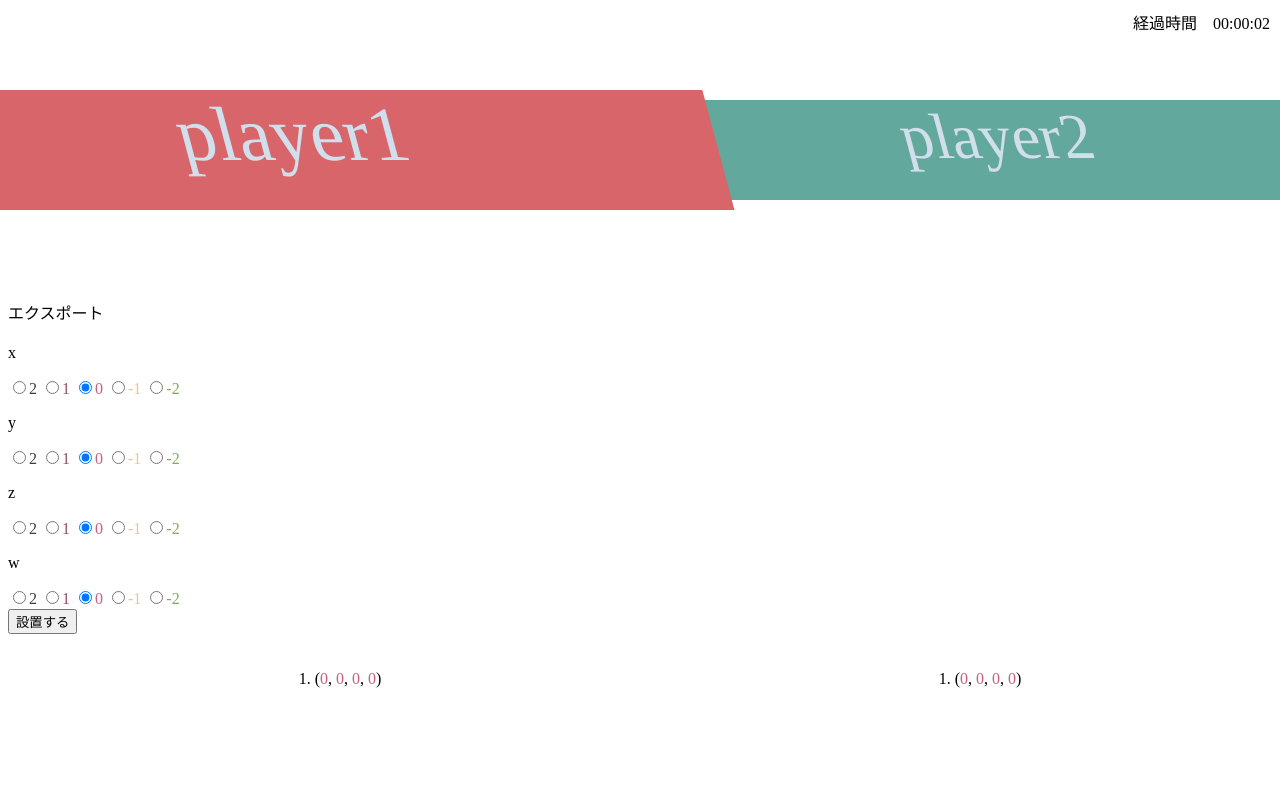
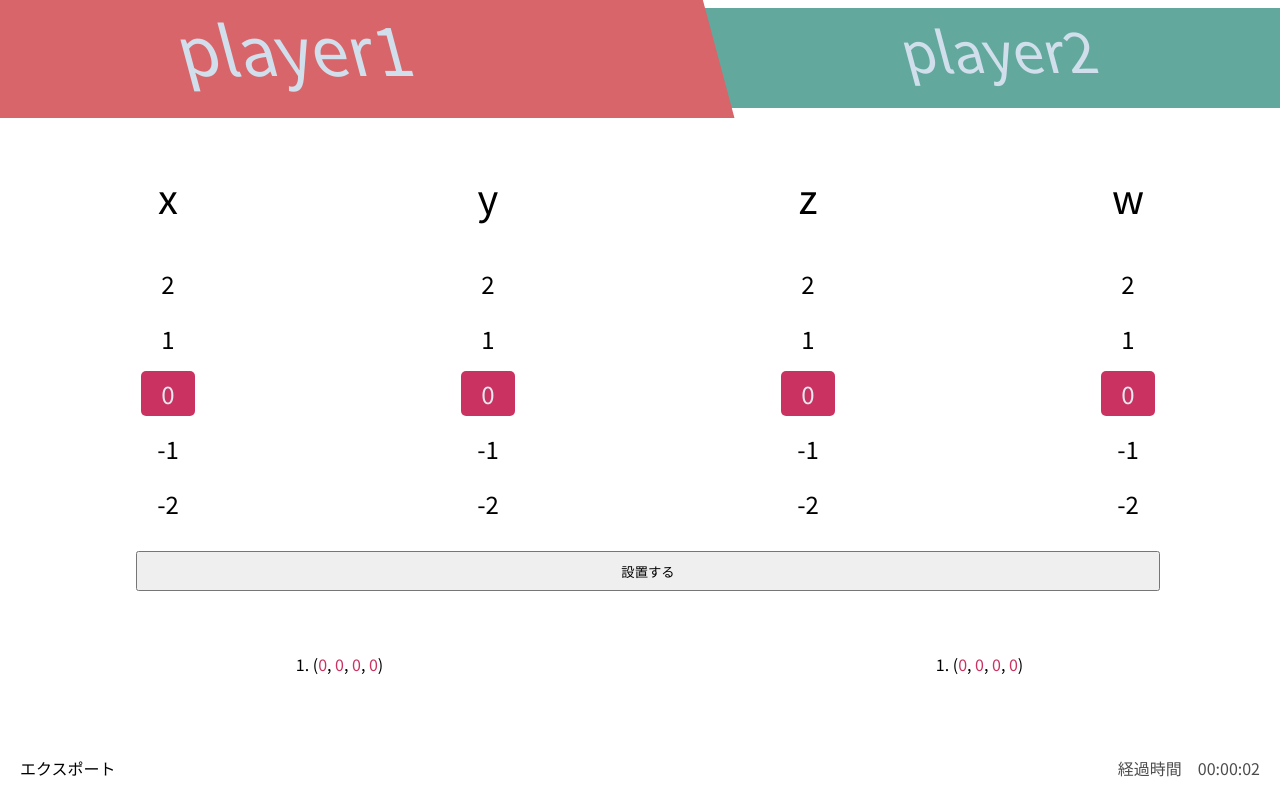
Before and after one commit to fazerog02/FourDimTicTacToe, a plain HTML site: page index.html in a window 1280 px wide. Both pictures are taken after a click on the button "スタート". Shown: the top 800 px of the page. Drawn offline with Linux system fonts and the light colour scheme.

Commit message:
[change]controller design

```diff
--- a/game.css
+++ b/game.css
@@ -1,4 +1,7 @@
+@import url('https://fonts.googleapis.com/css2?family=Noto+Sans+JP&display=swap');
+
 body{
+    font-family: 'Noto Sans JP', sans-serif;
     overflow-x: hidden;
 }
 
@@ -18,17 +21,17 @@ body{
     background-color: #62A89C;
 }
 
-.position_top_right{
-    position: absolute;
-    top: 10px;
-    right: 10px;
+#clock{
+    position: fixed;
+    bottom: 20px;
+    right: 20px;
+    opacity: 0.7;
 }
 
 #label_div{
     display: grid;
     grid-template-columns: 50vw;
-    margin-top: 100px;
-    margin-bottom: 100px;
+    margin-bottom: 20px;
 }
 #player0_label{
     position: relative;
@@ -39,7 +42,7 @@ body{
     transform: skew(15deg, 0);
     transition: transform 100ms ease;
     text-align: center;
-    font-size: 4rem;
+    font-size: 3.5rem;
 }
 #player1_label{
     grid-column: 2 / 2;
@@ -48,21 +51,83 @@ body{
     transform: skew(15deg, 0);
     transition: width 100ms ease, transform 100ms ease;
     text-align: center;
-    font-size: 4rem;
-}
-
-#export_button{
-    display: block;
+    font-size: 3.5rem;
 }
 
 #controller_div{
     margin: 20px 0 20px 0;
+    display: grid;
+    grid-template-rows: 1fr 50px 25px;
+    grid-template-columns: 25vw 25vw 25vw 25vw;
+}
+.controller_position_label{
+    font-size: 2.5rem;
+}
+#controller_x{
+    text-align: center;
+    grid-row: 1 / 2;
+    grid-column: 1 / 2;
+}
+#controller_y{
+    text-align: center;
+    grid-row: 1 / 2;
+    grid-column: 2 / 3;
+}
+#controller_z{
+    text-align: center;
+    grid-row: 1 / 2;
+    grid-column: 3 / 4;
+}
+#controller_w{
+    text-align: center;
+    grid-row: 1 / 2;
+    grid-column: 4 / 5;
 }
 .radio_div{
-    display: inline-block;
+    margin-bottom: 20px;
+}
+.radio_div input{
+    display: none;
+}
+.radio_div label{
+    font-size: 1.5rem;
+    border-radius: 5px;
+    padding: 5px 20px 5px 20px;
+}
+.radio_div input:checked + .radio2{
+    color: #e6e9ef;
+    background-color: #d615d6;
+}
+.radio_div input:checked + .radio1{
+    color: #e6e9ef;
+    background-color: #443aa5;
+}
+.radio_div input:checked + .radio0{
+    color: #e6e9ef;
+    background-color: #ca3361;
+}
+.radio_div input:checked + .radio-1{
+    color: #e6e9ef;
+    background-color: #e0a945;
+}
+.radio_div input:checked + .radio-2{
+    color: #e6e9ef;
+    background-color: #83a95c;
+}
+#set_button{
+    margin-top: 10px;
+    margin-left: 10%;
+    width: 80%;
+    grid-row: 2 / 3;
+    grid-column: 1 / 5;
 }
 #error_text{
     color: #cd5d7d;
+    grid-row: 3 / 4;
+    grid-column: 1 / 5;
+}
+.inline{
+    display: block;
 }
 
 #history_div{
@@ -84,17 +149,23 @@ body{
 }
 
 .color2{
-    color: #433d3c;
+    color: #d615d6;
 }
 .color1{
-    color: #944e6c;
+    color: #443aa5;
 }
 .color0{
-    color: #cd5d7d;
+    color: #ca3361;
 }
 .color-1{
-    color: #e9c496;
+    color: #e0a945;
 }
 .color-2{
     color: #83a95c;
 }
+
+#export_button{
+    position: fixed;
+    bottom: 20px;
+    left: 20px;
+}
--- a/index.html
+++ b/index.html
@@ -25,46 +25,50 @@
         <div id="player0_label" class="background_red white"></div>
         <div id="player1_label" class="background_cyan white"></div>
     </div>
-    <div class="position_top_right">経過時間　<span id="timer_h">00</span>:<span id="timer_m">00</span>:<span id="timer_s">00</span></div>
-
-    <div id="export_div">
-        <a id="export_button" type="button" download="FourDimTicTacToe_export.json" onclick="exportGame()">エクスポート</a>
-    </div>
+    <div id="clock">経過時間　<span id="timer_h">00</span>:<span id="timer_m">00</span>:<span id="timer_s">00</span></div>
 
     <div id="controller_div">
-        <p class="controller_position_label">x</p>
-        <div id="x" class="inline_radio">
-            <div class="radio_div"><input name="pos_x" type="radio" value="2"><label class="color2">2</label></div>
-            <div class="radio_div"><input name="pos_x" type="radio" value="1"><label class="color1">1</label></div>
-            <div class="radio_div"><input name="pos_x" type="radio" value="0" checked="checked"><label class="color0">0</label></div>
-            <div class="radio_div"><input name="pos_x" type="radio" value="-1"><label class="color-1">-1</label></div>
-            <div class="radio_div"><input name="pos_x" type="radio" value="-2"><label class="color-2">-2</label></div>
+        <div id="controller_x">
+            <p class="controller_position_label inline">x </p>
+            <div id="x" class="inline_radio inline">
+                <div class="radio_div inline"><input name="pos_x" type="radio" value="2" id="x2"><label class="radio2" for="x2">2</label></div>
+                <div class="radio_div inline"><input name="pos_x" type="radio" value="1" id="x1"><label class="radio1" for="x1">1</label></div>
+                <div class="radio_div inline"><input name="pos_x" type="radio" value="0" checked="checked" id="x0"><label class="radio0" for="x0">0</label></div>
+                <div class="radio_div inline"><input name="pos_x" type="radio" value="-1" id="x-1"><label class="radio-1" for="x-1">-1</label></div>
+                <div class="radio_div inline"><input name="pos_x" type="radio" value="-2" id="x-2"><label class="radio-2" for="x-2">-2</label></div>
+            </div>
         </div>
-        <p class="controller_position_label">y</p>
-        <div id="y" class="inline_radio">
-            <div class="radio_div"><input name="pos_y" type="radio" value="2"><label class="color2">2</label></div>
-            <div class="radio_div"><input name="pos_y" type="radio" value="1"><label class="color1">1</label></div>
-            <div class="radio_div"><input name="pos_y" type="radio" value="0" checked="checked"><label class="color0">0</label></div>
-            <div class="radio_div"><input name="pos_y" type="radio" value="-1"><label class="color-1">-1</label></div>
-            <div class="radio_div"><input name="pos_y" type="radio" value="-2"><label class="color-2">-2</label></div>
+        <div id="controller_y">
+            <p class="controller_position_label inline">y </p>
+            <div id="y" class="inline_radio inline">
+                <div class="radio_div inline"><input name="pos_y" type="radio" value="2" id="y2"><label class="radio2" for="y2">2</label></div>
+                <div class="radio_div inline"><input name="pos_y" type="radio" value="1" id="y1"><label class="radio1" for="y1">1</label></div>
+                <div class="radio_div inline"><input name="pos_y" type="radio" value="0" checked="checked" id="y0"><label class="radio0" for="y0">0</label></div>
+                <div class="radio_div inline"><input name="pos_y" type="radio" value="-1" id="y-1"><label class="radio-1" for="y-1">-1</label></div>
+                <div class="radio_div inline"><input name="pos_y" type="radio" value="-2" id="y-2"><label class="radio-2" for="y-2">-2</label></div>
+            </div>
         </div>
-        <p class="controller_position_label">z</p>
-        <div id="z" class="inline_radio">
-            <div class="radio_div"><input name="pos_z" type="radio" value="2"><label class="color2">2</label></div>
-            <div class="radio_div"><input name="pos_z" type="radio" value="1"><label class="color1">1</label></div>
-            <div class="radio_div"><input name="pos_z" type="radio" value="0" checked="checked"><label class="color0">0</label></div>
-            <div class="radio_div"><input name="pos_z" type="radio" value="-1"><label class="color-1">-1</label></div>
-            <div class="radio_div"><input name="pos_z" type="radio" value="-2"><label class="color-2">-2</label></div>
+        <div id="controller_z">
+            <p class="controller_position_label inline">z </p>
+            <div id="z" class="inline_radio inline">
+                <div class="radio_div inline"><input name="pos_z" type="radio" value="2" id="z2"><label class="radio2" for="z2">2</label></div>
+                <div class="radio_div inline"><input name="pos_z" type="radio" value="1" id="z1"><label class="radio1" for="z1">1</label></div>
+                <div class="radio_div inline"><input name="pos_z" type="radio" value="0" checked="checked" id="z0"><label class="radio0" for="z0">0</label></div>
+                <div class="radio_div inline"><input name="pos_z" type="radio" value="-1" id="z-1"><label class="radio-1" for="z-1">-1</label></div>
+                <div class="radio_div inline"><input name="pos_z" type="radio" value="-2" id="z-2"><label class="radio-2" for="z-2">-2</label></div>
+            </div>
         </div>
-        <p class="controller_position_label">w</p>
-        <div id="w" class="inline_radio">
-            <div class="radio_div"><input name="pos_w" type="radio" value="2"><label class="color2">2</label></div>
-            <div class="radio_div"><input name="pos_w" type="radio" value="1"><label class="color1">1</label></div>
-            <div class="radio_div"><input name="pos_w" type="radio" value="0" checked="checked"><label class="color0">0</label></div>
-            <div class="radio_div"><input name="pos_w" type="radio" value="-1"><label class="color-1">-1</label></div>
-            <div class="radio_div"><input name="pos_w" type="radio" value="-2"><label class="color-2">-2</label></div>
+        <div id="controller_w">
+            <p class="controller_position_label inline">w </p>
+            <div id="w" class="inline_radio inline">
+                <div class="radio_div inline"><input name="pos_w" type="radio" value="2" id="w2"><label class="radio2" for="w2">2</label></div>
+                <div class="radio_div inline"><input name="pos_w" type="radio" value="1" id="w1"><label class="radio1" for="w1">1</label></div>
+                <div class="radio_div inline"><input name="pos_w" type="radio" value="0" checked="checked" id="w0"><label class="radio0" for="w0">0</label></div>
+                <div class="radio_div inline"><input name="pos_w" type="radio" value="-1" id="w-1"><label class="radio-1" for="w-1">-1</label></div>
+                <div class="radio_div inline"><input name="pos_w" type="radio" value="-2" id="w-2"><label class="radio-2" for="w-2">-2</label></div>
+            </div>
         </div>
-        <button type="button" onclick="playTurn()">設置する</button>
+        <button id="set_button" type="button" onclick="playTurn()">設置する</button>
         <span id="error_text" style="opacity: 0">ここには設置できません</span>
     </div>
 
@@ -80,6 +84,10 @@
             </div>
         </div>
     </div>
+
+    <div id="export_div">
+        <a id="export_button" type="button" download="FourDimTicTacToe_export.json" onclick="exportGame()">エクスポート</a>
+    </div>
 </div>
 
 <script src="game.js" type="text/javascript"></script>
```
